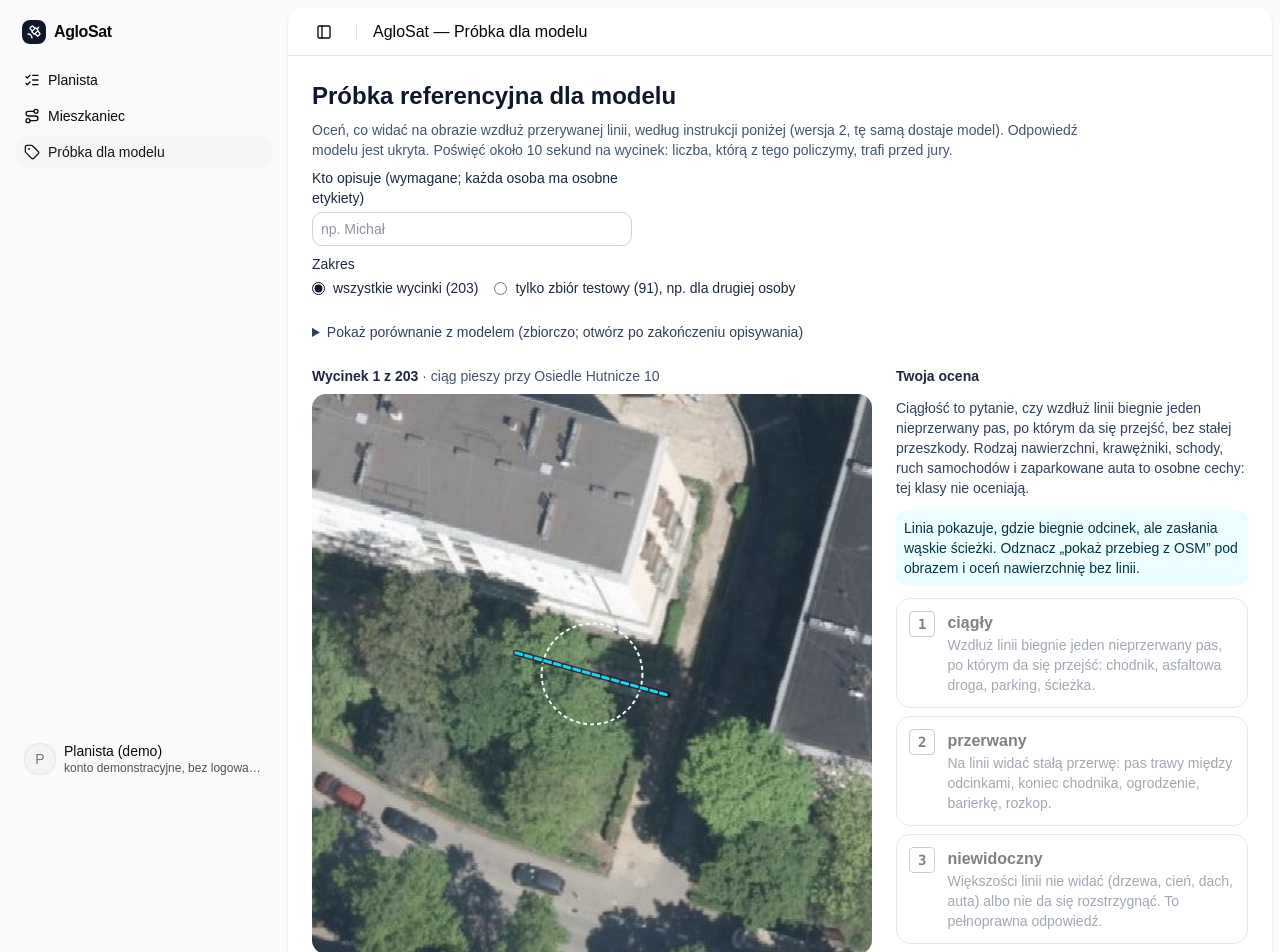
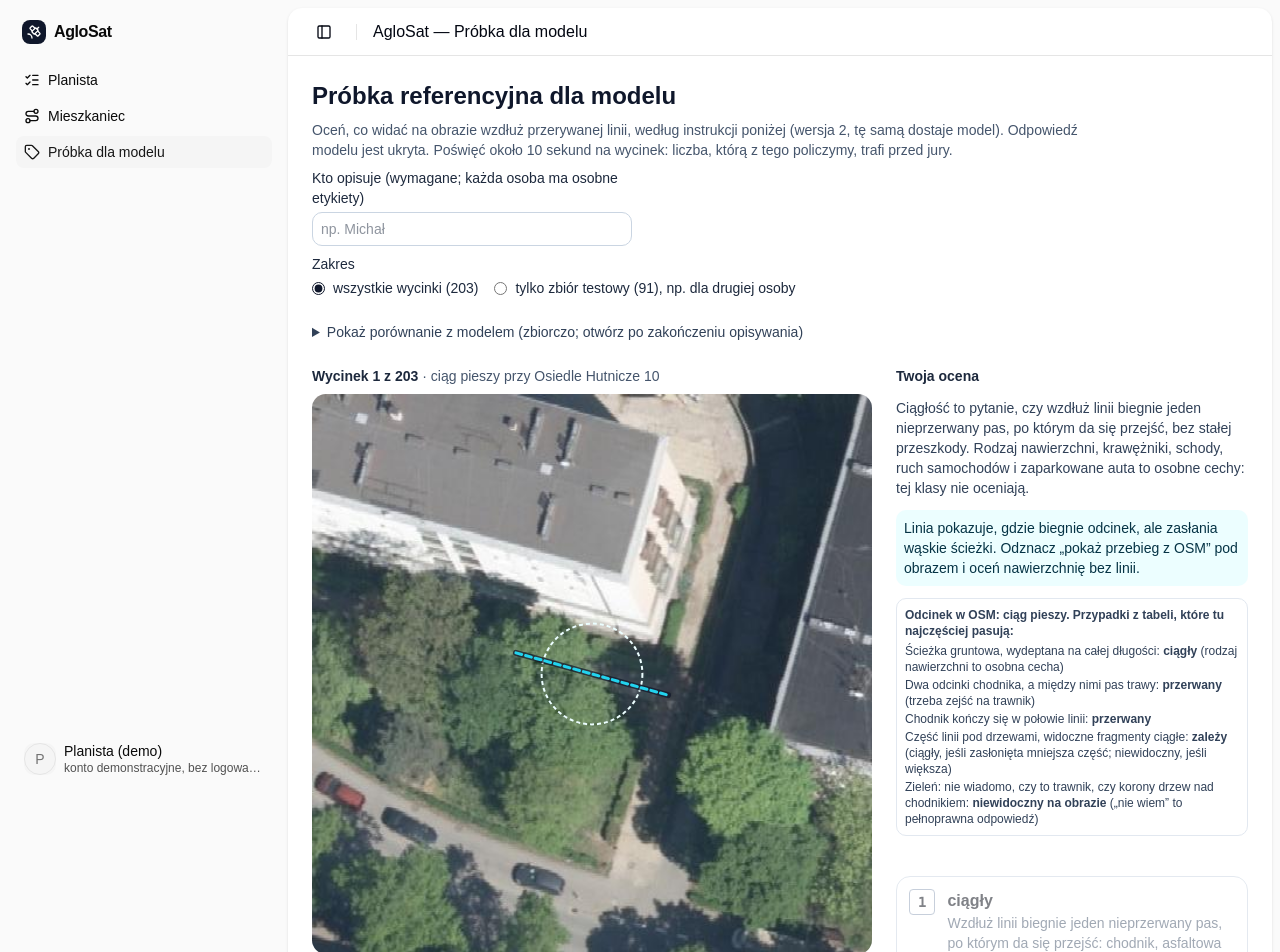
Before and after one commit to knmlprz/aglosat6767, a Next.js app: page /app/etykiety in a window 1280 px wide. Shown: the top 952 px of the page. Built offline with nearby package versions, Linux system fonts and the light colour scheme; a web font is replaced by a local one.

Commit message:
Etykietowanie: podpowiedzi z tabeli dla typu odcinka i 3 s na obejrzenie
Przy wycinku przypadki z tabeli instrukcji pasujące do typu odcinka z OSM
(nie do odpowiedzi modelu). Przyciski i klawisze klas działają po 3 s od
pokazania wycinka.

```diff
--- a/components/aglosat/etykietowanie-view.tsx
+++ b/components/aglosat/etykietowanie-view.tsx
@@ -15,17 +15,20 @@ import {
   WERSJA_INSTRUKCJI,
   ZASADA,
   paryDoOceny,
+  przypadkiDlaTypu,
   zgodnoscLudzi,
   type PlikEtykiet,
 } from "@/lib/aglosat/etykiety.ts";
 import { lokalizacja } from "@/lib/aglosat/opis.ts";
-import { formatujWartosc } from "@/lib/aglosat/vocabulary.ts";
+import { TYP_LABEL, formatujWartosc } from "@/lib/aglosat/vocabulary.ts";
 import type { KlasaObrazu, Wycinek } from "@/lib/aglosat/types.ts";
 
 const PUSTY_ZBIOR = new Set<string>();
 const CEL = 40;
 /** Poniżej tylu sekund na wycinek ocena jest raczej zgadywaniem. */
 const ZA_SZYBKO_S = 4;
+/** Przez tyle sekund po pokazaniu wycinka nie da się go opisać: najpierw obejrzyj całą linię. */
+const BLOKADA_S = 3;
 
 /** Stała, wymieszana kolejność: żeby nie opisywać po kolei według rankingu. */
 function wymieszaj(lista: Wycinek[]): Wycinek[] {
@@ -95,12 +98,24 @@ export function EtykietowanieView() {
   const ludzie = useMemo(() => (plik ? zgodnoscLudzi(plik) : null), [plik]);
 
   const wycinek = kolejka[nr];
+
+  // Blokada po pokazaniu wycinka. Zegar tyka co 250 ms; początek blokady zapisujemy przy zmianie wycinka.
+  const [teraz, setTeraz] = useState(() => Date.now());
+  useEffect(() => {
+    const t = setInterval(() => setTeraz(Date.now()), 250);
+    return () => clearInterval(t);
+  }, []);
+  const [pokazany, setPokazany] = useState<{ id: string; od: number } | null>(null);
+  if (wycinek && pokazany?.id !== wycinek.id) setPokazany({ id: wycinek.id, od: teraz });
+  const zostalo = pokazany ? Math.max(0, Math.ceil(BLOKADA_S - (teraz - pokazany.od) / 1000)) : BLOKADA_S;
+  const zablokowany = zostalo > 0;
   const opisane = kolejka.filter((w) => moje[w.id]).length;
   const sredniCzas = czasy.length >= 5 ? czasy.slice(-5).reduce((s, x) => s + x, 0) / 5 : null;
 
   const zapisz = useCallback(
     async (klasa: KlasaObrazu | null) => {
       if (!wycinek) return;
+      if (klasa && zablokowany) return;
       if (!osoba) {
         setBlad("Najpierw wpisz, kto opisuje.");
         return;
@@ -129,7 +144,7 @@ export function EtykietowanieView() {
         setNr((n) => Math.min(n + 1, kolejka.length - 1));
       }
     },
-    [wycinek, osoba, kolejka.length],
+    [wycinek, osoba, kolejka.length, zablokowany],
   );
 
   useEffect(() => {
@@ -258,13 +273,29 @@ export function EtykietowanieView() {
             Linia pokazuje, gdzie biegnie odcinek, ale zasłania wąskie ścieżki. Odznacz „pokaż przebieg z OSM” pod obrazem i
             oceń nawierzchnię bez linii.
           </p>
+          <div className="rounded-lg border border-slate-200 bg-white p-2">
+            <p className="text-xs font-semibold text-slate-700">
+              Odcinek w OSM: {TYP_LABEL[odcinek.typ] ?? odcinek.typ}. Przypadki z tabeli, które tu najczęściej pasują:
+            </p>
+            <ul className="mt-1 flex flex-col gap-0.5 text-xs text-slate-700">
+              {przypadkiDlaTypu(odcinek.typ).map((p) => (
+                <li key={p.przypadek}>
+                  {p.przypadek}: <strong>{p.klasa === "zalezy" ? "zależy" : formatujWartosc("ciaglosc", p.klasa)}</strong>
+                  {p.dlaczego ? ` (${p.dlaczego})` : ""}
+                </li>
+              ))}
+            </ul>
+          </div>
+          <p className="text-xs text-slate-600" aria-live="polite">
+            {zablokowany ? `Obejrzyj całą linię, ocena za ${zostalo} s.` : "\u00a0"}
+          </p>
           <div className="flex flex-col gap-2">
             {KLASY_OBRAZU.map((k) => (
               <button
                 key={k.klasa}
                 type="button"
                 aria-pressed={obecna === k.klasa}
-                disabled={!osoba}
+                disabled={!osoba || zablokowany}
                 onClick={() => void zapisz(k.klasa)}
                 className={`flex items-start gap-3 rounded-xl border p-3 text-left disabled:opacity-50 ${
                   obecna === k.klasa ? "border-slate-900 bg-slate-900 text-white" : "border-slate-300 bg-white hover:bg-slate-50"
--- a/lib/aglosat/etykiety.ts
+++ b/lib/aglosat/etykiety.ts
@@ -46,6 +46,24 @@ export const PRZYPADKI: { przypadek: string; klasa: KlasaObrazu | "zalezy"; dlac
   { przypadek: "Linia przesunięta o kilka metrów od widocznej ścieżki (np. przechylony dach)", klasa: "zalezy", dlaczego: "oceniamy ścieżkę biegnącą obok równolegle; jeśli jej nie widać: niewidoczny" },
   { przypadek: "Zieleń: nie wiadomo, czy to trawnik, czy korony drzew nad chodnikiem", klasa: "niewidoczny", dlaczego: "„nie wiem” to pełnoprawna odpowiedź" },
 ];
+
+/**
+ * Przypadki z tabeli istotne dla typu odcinka z OSM (nie z odpowiedzi modelu), pokazywane przy wycinku.
+ * Indeksy w PRZYPADKI; drzewa i „nie wiem” dotyczą każdego wycinka.
+ */
+const PRZYPADKI_DLA_TYPU: Record<string, number[]> = {
+  przejscie: [1, 2, 4],
+  droga_osiedlowa: [0, 3, 4],
+  schody: [5],
+  sciezka: [6, 7, 8],
+  chodnik: [3, 7, 8],
+  ciag_pieszy: [6, 7, 8],
+};
+const ZAWSZE = [9, 12];
+
+export function przypadkiDlaTypu(typ: string): (typeof PRZYPADKI)[number][] {
+  return [...new Set([...(PRZYPADKI_DLA_TYPU[typ] ?? []), ...ZAWSZE])].map((i) => PRZYPADKI[i]);
+}
 
 export type EtykietaReczna = {
   klasa: KlasaObrazu;
```
